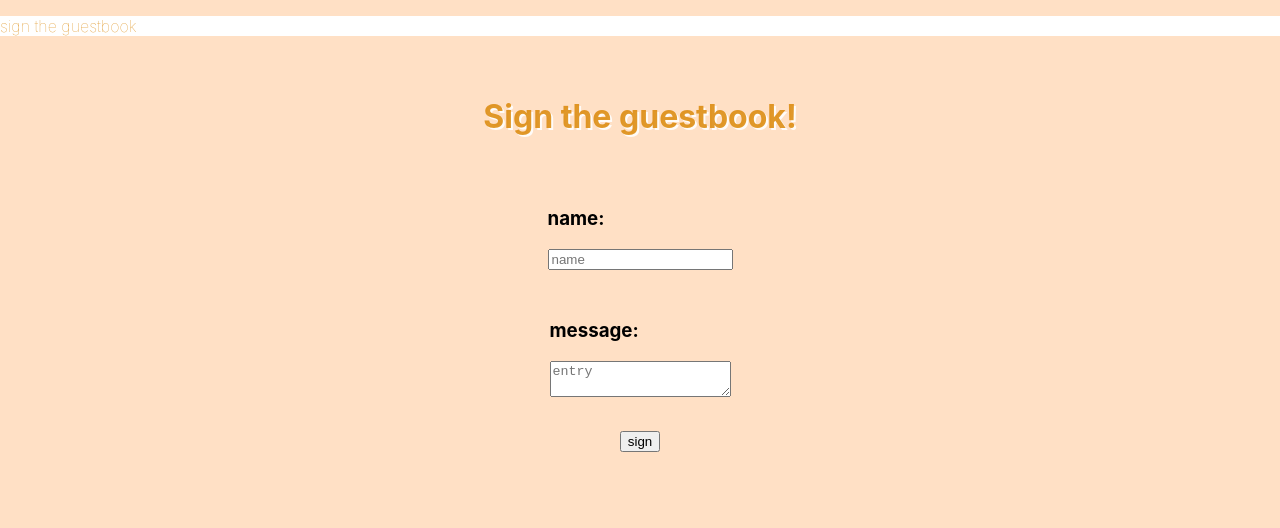
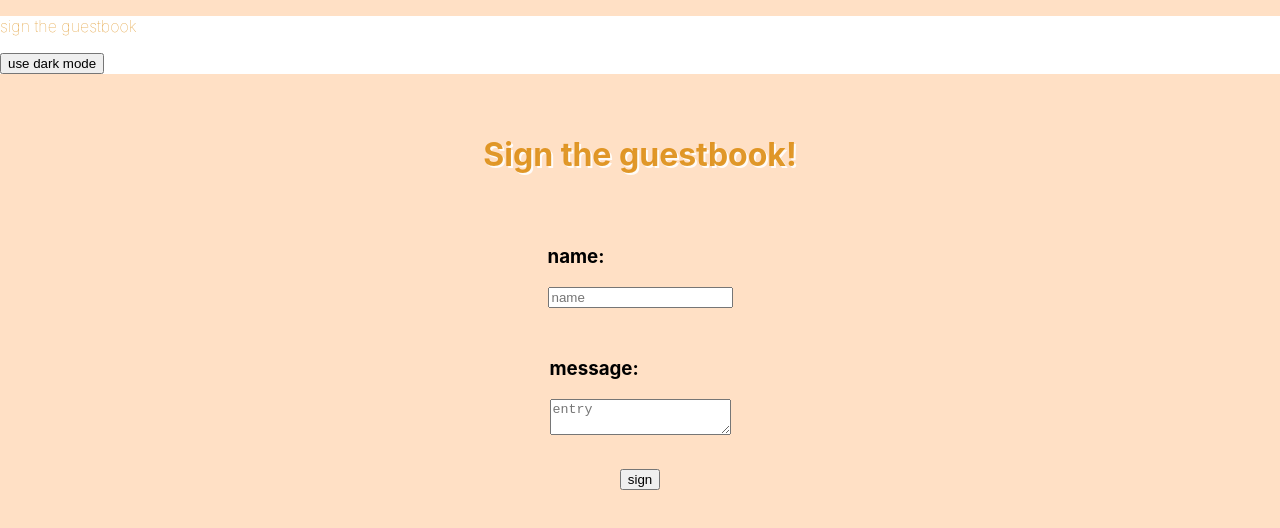
Before and after one commit to adriaivanitsky/guestbook, a React (Create React App) app: page / in a window 1280 px wide. Shown: the top 528 px of the page. Built offline with nearby package versions, Linux system fonts and the light colour scheme.

Commit message:
trying to figure out dark mode

```diff
--- a/src/App.js
+++ b/src/App.js
@@ -1,13 +1,16 @@
 import './App.css';
 import Home from './views/Home';
 import Header from './components/Header';
+import { DarkModeProvider } from './context/DarkModeContext';
 
 function App() {
   return (
-    <div>
-      <Header />
-      <Home />
-    </div>
+    <DarkModeProvider>
+      <div>
+        <Header />
+        <Home />
+      </div>
+    </DarkModeProvider>
   );
 }
 
--- a/src/components/Header.jsx
+++ b/src/components/Header.jsx
@@ -1,14 +1,17 @@
 import React from 'react';
 import { useUser } from '../context/UserContext';
 import '../components/Header.css';
+import { useDarkMode } from '../context/DarkModeContext';
 
 export default function Header() {
   const { user } = useUser();
+  const { toggle } = useDarkMode();
 
   return (
     <header>
       {user && <p>welcome, {user}</p>}
       {!user && <p>sign the guestbook</p>}
+      <button onClick={toggle}>use dark mode</button>
     </header>
   );
 }
--- /dev/null
+++ b/src/context/DarkModeContext.jsx
@@ -0,0 +1,35 @@
+import { useState, createContext, useContext } from 'react';
+
+export const DarkModeContext = createContext();
+
+const DarkModeProvider = ({ children }) => {
+  const darkModeEnabled = localStorage.getItem('dark-mode-enabled');
+  const [darkMode, setDarkMode] = useState(() => {
+    if (darkModeEnabled) return true;
+    else return false;
+  });
+
+  const toggle = () => {
+    if (!darkModeEnabled) {
+      localStorage.setItem('dark-mode-enabled', true);
+      setDarkMode(true);
+    } else {
+      localStorage.setItem('dark-mode-enabled', false);
+      setDarkMode(false);
+    }
+  };
+
+  return (
+    <DarkModeContext.Provider value={{ darkMode, toggle }}>{children}</DarkModeContext.Provider>
+  );
+};
+
+const useDarkMode = () => {
+  const context = useContext(DarkModeContext);
+  if (context === undefined) {
+    throw new Error('useDarkMode must be used within a DarkModeProvider');
+  }
+  return context;
+};
+
+export { DarkModeProvider, useDarkMode };
--- a/src/context/UserContext.jsx
+++ b/src/context/UserContext.jsx
@@ -10,7 +10,7 @@ const UserProvider = ({ children }) => {
 const useUser = () => {
   const context = useContext(UserContext);
   if (context === undefined) {
-    throw new Error('useUser must be used within a UseProvider');
+    throw new Error('useUser must be used within a UserProvider');
   }
   return context;
 };
```
